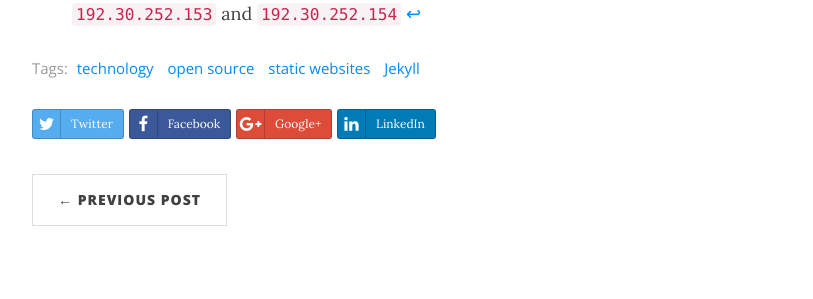
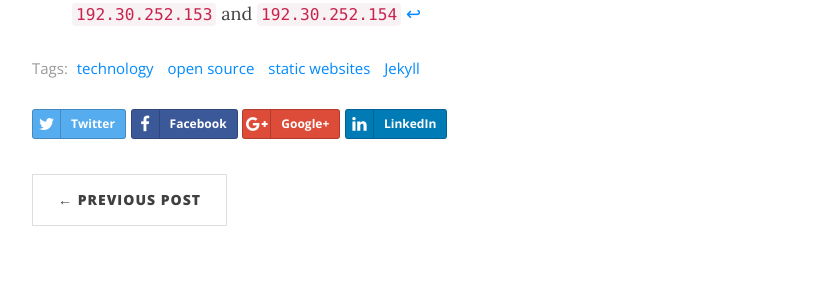
Before and after one commit to rtlee9/rtlee9.github.io, a Jekyll site: the page built from _posts/2016-08-21-Migrate-blog-to-GitLab-pages.md, in a window 1280 px wide. Shown: the part 4040-4339 px from the top of the page, without its empty margins (233-1046 px from the left). Built offline with Jekyll 4.4.1, drawn with Linux system fonts in a browser that asks for light colours; nearby versions of some CDN libraries.

Commit message:
Bring social share buttons to theme font

```diff
--- a/css/main.css
+++ b/css/main.css
@@ -684,13 +684,19 @@ td.gutter {
   margin-bottom: 30px;
 }
 
-@media only screen and (max-width: 433px) {
+.btn-social {
+  font-family: 'Open Sans', 'Helvetica Neue', Helvetica, Arial, sans-serif;
+  font-size: 12px;
+  font-weight: bold;
+}
+
+@media only screen and (max-width: 445px) {
   .btn-social {
     display: none;
   }
 }
 
-@media only screen and (min-width: 434px) {
+@media only screen and (min-width: 446px) {
   .btn-social-icon {
     display: none;
   }
```
